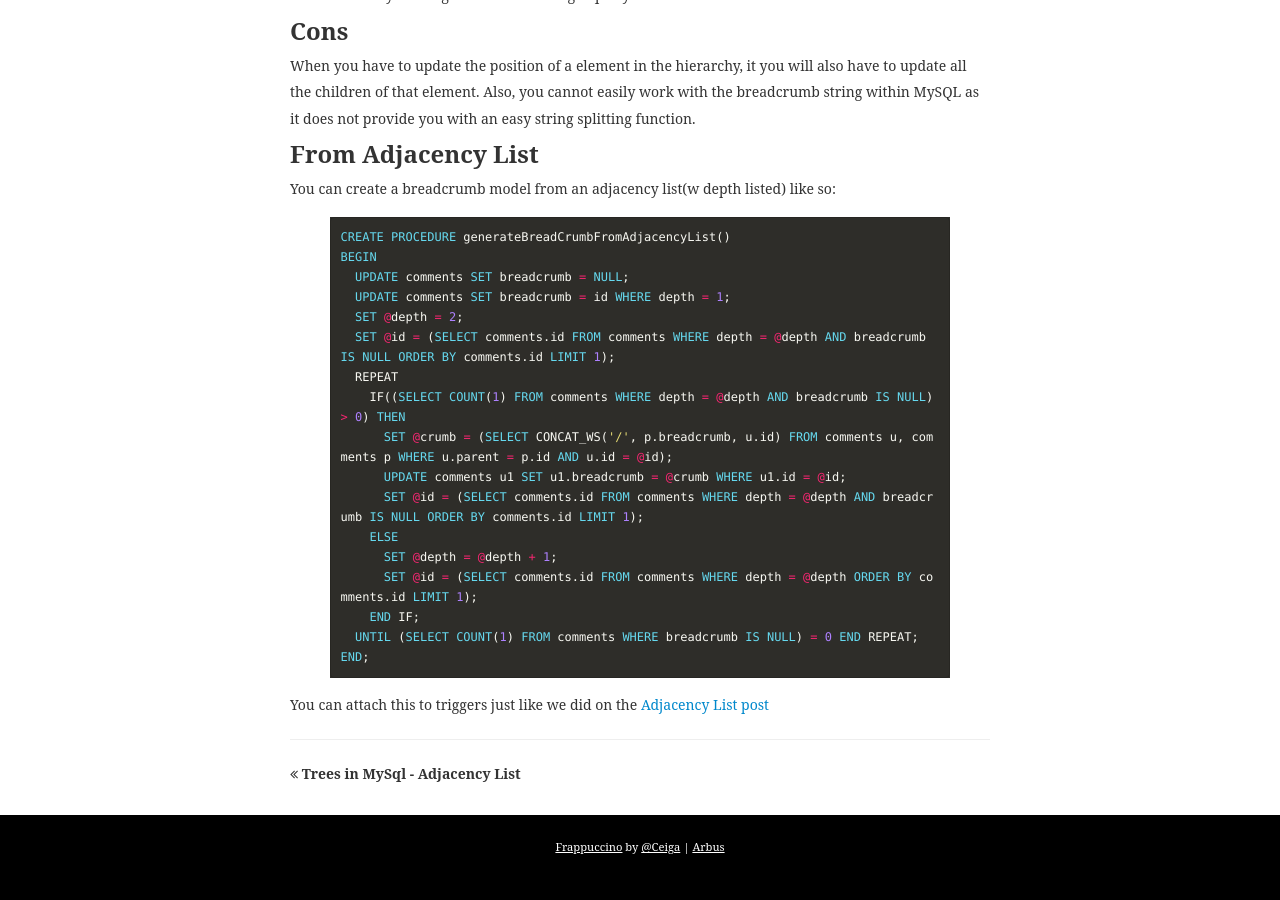
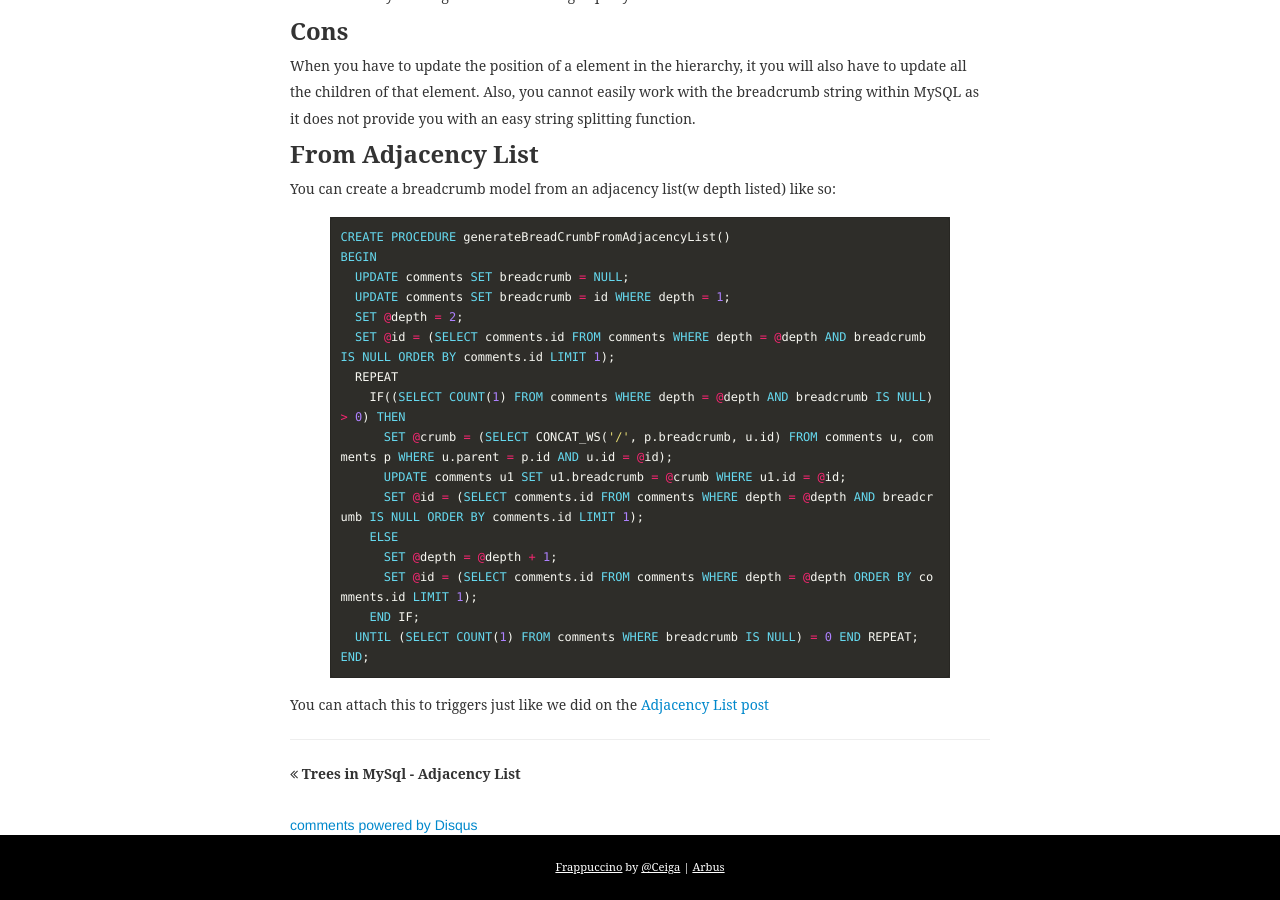
Before and after one commit to arbus/arbus.github.io, a Jekyll site: the page built from _posts/2014-05-11-Mysql-Breadcrumb.md, in a window 1280 px wide and 900 px high, scrolled down 1150 px. Built offline with Jekyll 4.4.1, drawn with Linux system fonts in a browser that asks for light colours; some web fonts are replaced; comment, search, counter and statistics services are not loaded.

Commit message:
adding and enabling discus on posts

```diff
--- a/_layouts/post_page.html
+++ b/_layouts/post_page.html
@@ -27,6 +27,19 @@
 					{% endif %}
 				</section>
 			</article>
+			{% if page.comments %}
+	    <div id="disqus_thread"></div>
+	    <script type="text/javascript">
+	        var disqus_shortname = 'arbusgithubio';
+	        (function() {
+	            var dsq = document.createElement('script'); dsq.type = 'text/javascript'; dsq.async = true;
+	            dsq.src = '//' + disqus_shortname + '.disqus.com/embed.js';
+	            (document.getElementsByTagName('head')[0] || document.getElementsByTagName('body')[0]).appendChild(dsq);
+	        })();
+	    </script>
+    	<noscript>Please enable JavaScript to view the <a href="http://disqus.com/?ref_noscript">comments powered by Disqus.</a></noscript>
+    	<a href="http://disqus.com" class="dsq-brlink">comments powered by <span class="logo-disqus">Disqus</span></a>
+    	{% endif %}
 		</div>
 	</section>
 </main>
```
Also changed, not shown: _posts/2014-05-04-Mysql-Adjacency-List.md (+1 -0 lines), _posts/2014-05-11-Mysql-Breadcrumb.md (+1 -0 lines).
